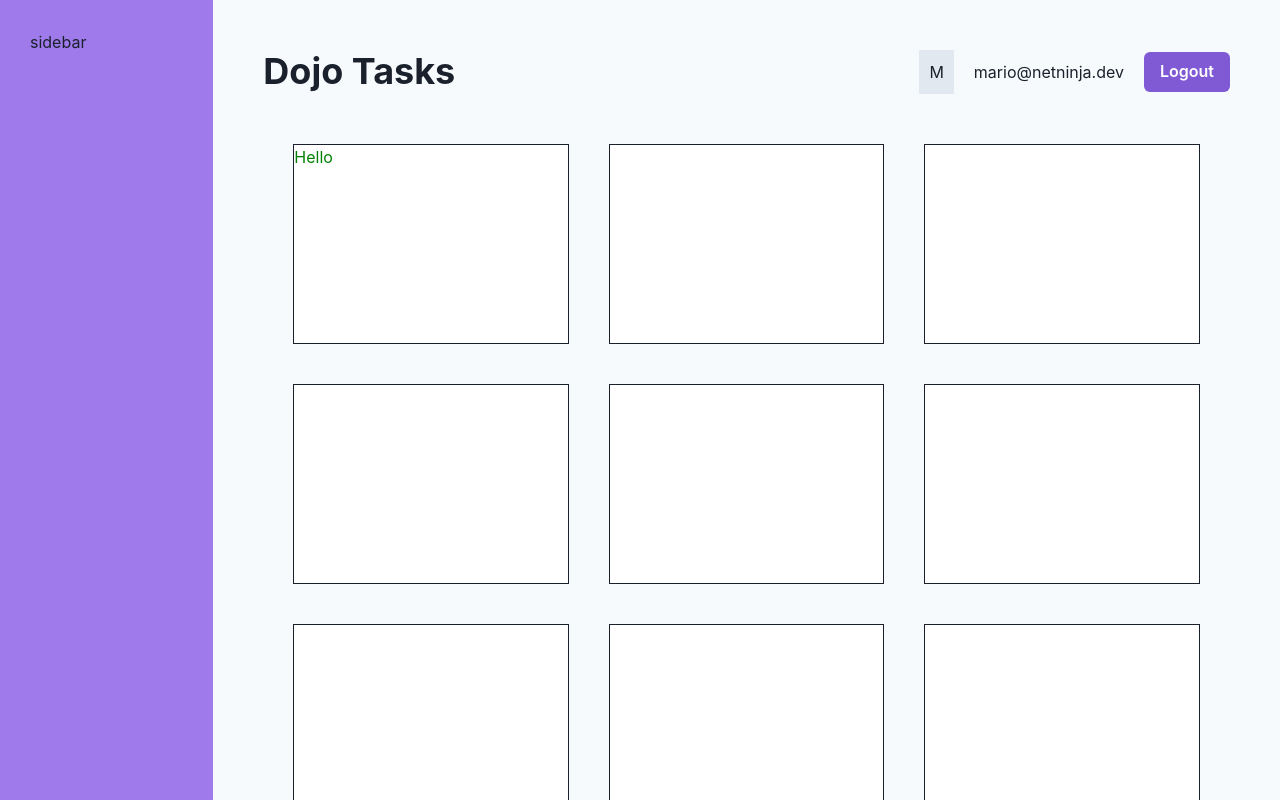
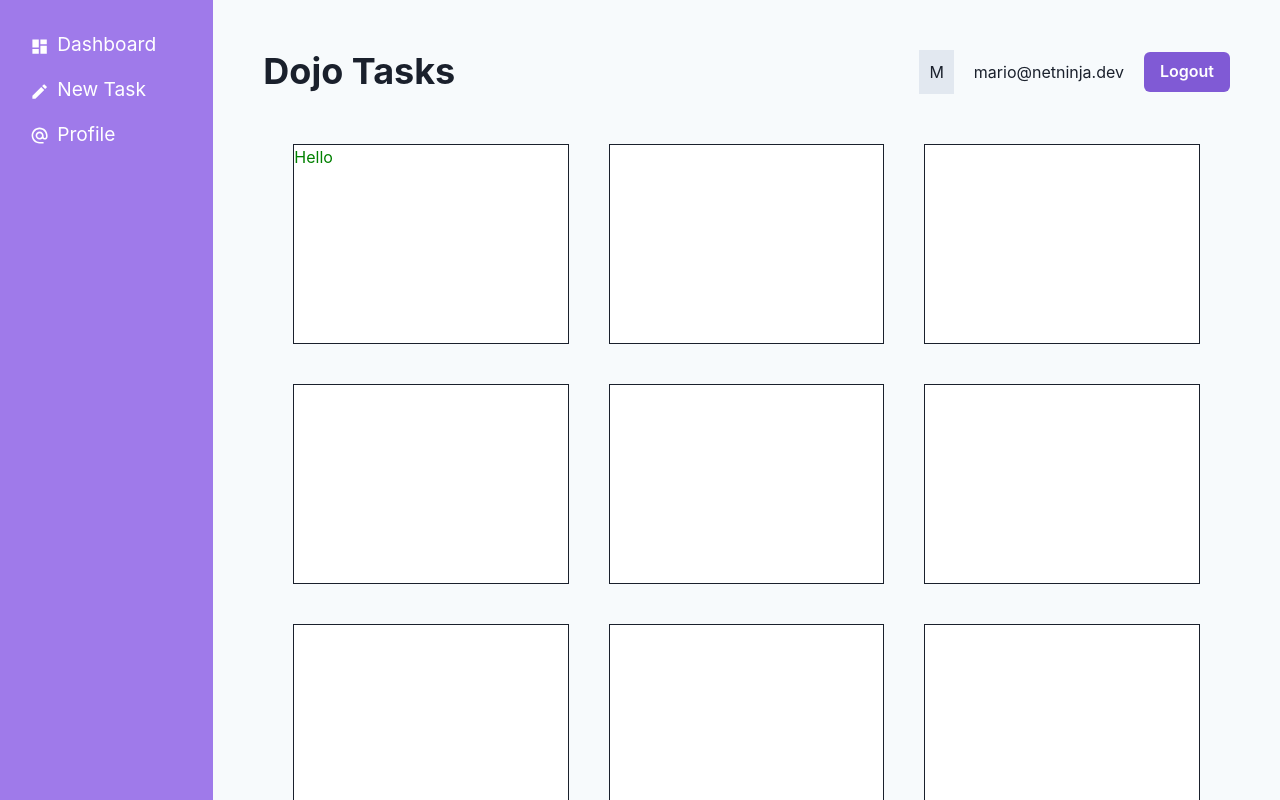
Before and after one commit to brittbrink/prototypes-loyyo, a React (Vite) app in the folder Chakra-ui-tutorial/: page / in a window 1280 px wide. Shown: the top 800 px of the page. Built offline with nearby package versions, Linux system fonts and the light colour scheme.

Commit message:
Add Sidebar component and integrate it into RootLayout; update package.json to include react-icons, lesson 6

```diff
--- a/Chakra-ui-tutorial/package.json
+++ b/Chakra-ui-tutorial/package.json
@@ -13,6 +13,7 @@
     "@emotion/react": "^11.14.0",
     "react": "^18.2.0",
     "react-dom": "^18.2.0",
+    "react-icons": "^5.5.0",
     "react-router-dom": "^6.6.1"
   },
   "devDependencies": {
--- /dev/null
+++ b/Chakra-ui-tutorial/src/components/Sidebar.jsx
@@ -0,0 +1,29 @@
+import { List, ListIcon, ListItem } from '@chakra-ui/react'
+import React from 'react'
+import { NavLink } from 'react-router-dom'
+import { MdAlternateEmail, MdDashboard, MdEdit } from 'react-icons/md'
+
+export default function Sidebar() {
+    return (
+        <List color="white" fontSize="1.2em" spacing={4}>
+            <ListItem>
+                <NavLink to="/">
+                <ListIcon as={MdDashboard} color="white" />
+                    Dashboard
+                </NavLink>
+            </ListItem>
+            <ListItem>
+                <NavLink to="/create">
+                <ListIcon as={MdEdit} color="white" />
+                    New Task
+                </NavLink>
+            </ListItem>
+            <ListItem>
+                <NavLink to="/profile">
+                <ListIcon as={MdAlternateEmail} color="white" />
+                    Profile
+                </NavLink>
+            </ListItem>
+        </List>
+    )
+}
--- a/Chakra-ui-tutorial/src/layouts/RootLayout.jsx
+++ b/Chakra-ui-tutorial/src/layouts/RootLayout.jsx
@@ -1,6 +1,7 @@
 import { Outlet } from "react-router-dom"
 import Navbar from "../components/Navbar"
 import { Grid, GridItem } from "@chakra-ui/react"
+import Sidebar from "../components/Sidebar"
 
 export default function RootLayout() {
   return (
@@ -12,7 +13,7 @@
         minH={{lg: "100vh"}}
         p={{ base: "20px", lg: "30px" }}
       >
-        <span>sidebar</span>
+        <Sidebar />
       </GridItem>
 
       <GridItem
```
Also changed, not shown: 1 other file (tests, documents, lock files or other folders).
